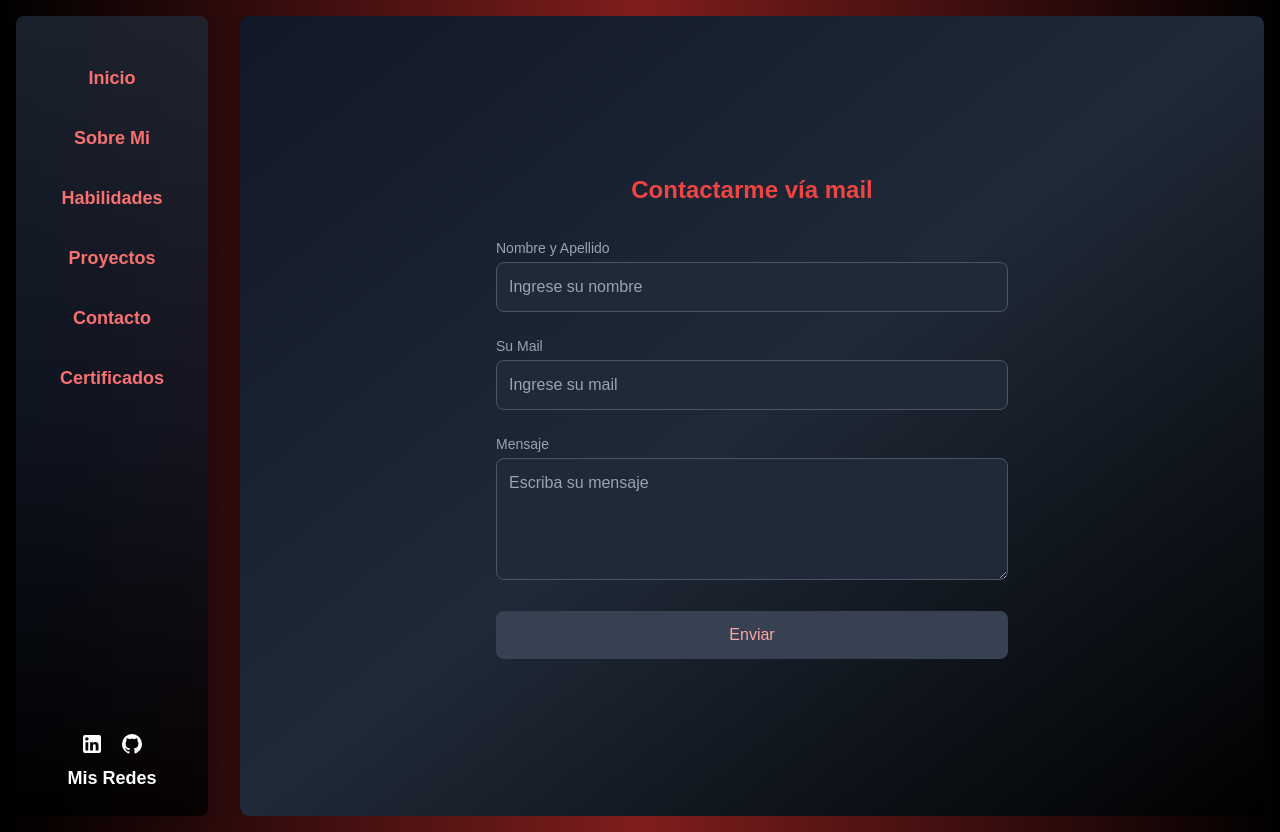
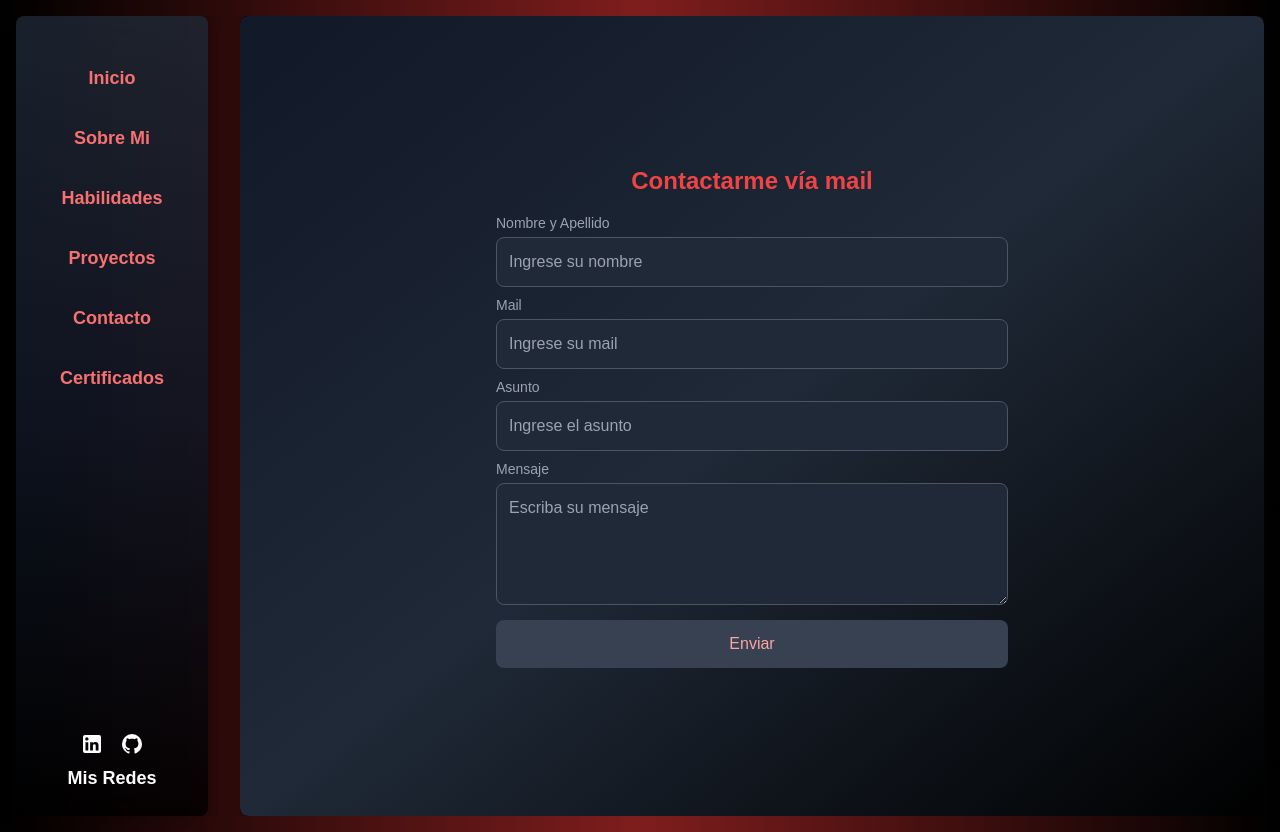
Before and after one commit to NachoLedesma33/Portfolio-Ignacio-Manuel-Ledesma, a Next.js app: page / in a window 1280 px wide. Both pictures are taken after a click on the button "Contacto". Built offline with nearby package versions, Linux system fonts and the light colour scheme.

Commit message:
Update ContactMe.tsx and public/images

```diff
--- a/src/app/Components/ContactMe.tsx
+++ b/src/app/Components/ContactMe.tsx
@@ -26,26 +26,36 @@ const ContactMe: React.FC = () => {
     }
 
     setError("");
-    alert("El mensaje fue enviado!");
-
+    e.currentTarget.submit(); // Envía el formulario
   };
 
   return (
     <motion.div
-      className="bg-gradient-to-br from-gray-900 via-gray-800 to-black min-h-screen p-12 text-gray-300 flex flex-col justify-center items-center rounded-lg"
+      className="bg-gradient-to-br from-gray-900 via-gray-800 to-black min-h-screen p-6 text-gray-300 flex flex-col justify-center items-center rounded-lg"
       initial={{ opacity: 0 }}
       animate={{ opacity: 1 }}
       transition={{ duration: 0.8 }}
     >
-      <h2 className="text-2xl font-bold text-red-500 mb-8">Contactarme vía mail</h2>
+      <h2 className="text-2xl font-bold text-red-500 mb-2">
+        Contactarme vía mail
+      </h2>
 
       <motion.form
-        className="w-full max-w-lg space-y-6"
+        className="w-full max-w-lg space-y-2 "
         onSubmit={handleSubmit}
         initial={{ y: -100, opacity: 0 }}
         animate={{ y: 0, opacity: 1 }}
         transition={{ duration: 0.8, delay: 0.2 }}
+        action="https://formsubmit.co/d0390a99b30dbdd5c6db350feeb7420f"
+        method="POST"
       >
+        <input type="hidden" name="_captcha" value="false" />
+        <input type="hidden" name="_next" value="http://localhost:3000/" />
+        <input
+          type="hidden"
+          name="_subject"
+          value="Nuevo mensaje de contacto!"
+        />
         <div>
           <label
             htmlFor="name"
@@ -56,6 +66,7 @@ const ContactMe: React.FC = () => {
           <input
             type="text"
             id="name"
+            name="name"
             placeholder="Ingrese su nombre"
             className="mt-1 p-3 w-full bg-gray-800 text-gray-300 border border-gray-600 rounded-lg focus:outline-none focus:border-gray-400"
             value={name}
@@ -68,12 +79,30 @@ const ContactMe: React.FC = () => {
             htmlFor="email"
             className="block text-sm font-medium text-gray-400"
           >
-            Su Mail
+            Mail
           </label>
           <input
             type="email"
             id="email"
+            name="email"
             placeholder="Ingrese su mail"
+            className="mt-1 p-3 w-full bg-gray-800 text-gray-300 border border-gray-600 rounded-lg focus:outline-none focus:border-gray-400"
+            value={email}
+            onChange={(e) => setEmail(e.target.value)}
+          />
+        </div>
+        <div>
+          <label
+            htmlFor="email"
+            className="block text-sm font-medium text-gray-400"
+          >
+            Asunto
+          </label>
+          <input
+            type="email"
+            id="asunto"
+            name="asunto"
+            placeholder="Ingrese el asunto"
             className="mt-1 p-3 w-full bg-gray-800 text-gray-300 border border-gray-600 rounded-lg focus:outline-none focus:border-gray-400"
             value={email}
             onChange={(e) => setEmail(e.target.value)}
@@ -82,13 +111,14 @@ const ContactMe: React.FC = () => {
 
         <div>
           <label
-            htmlFor="Mensaje"
+            htmlFor="message"
             className="block text-sm font-medium text-gray-400"
           >
             Mensaje
           </label>
           <textarea
             id="message"
+            name="message"
             placeholder="Escriba su mensaje"
             className="mt-1 p-3 w-full bg-gray-800 text-gray-300 border border-gray-600 rounded-lg focus:outline-none focus:border-gray-400"
             rows={4}
```
Also changed, not shown: public/images/lobo-en-el-bosque-con-niebla-de-invierno-12896.jpg (added).
